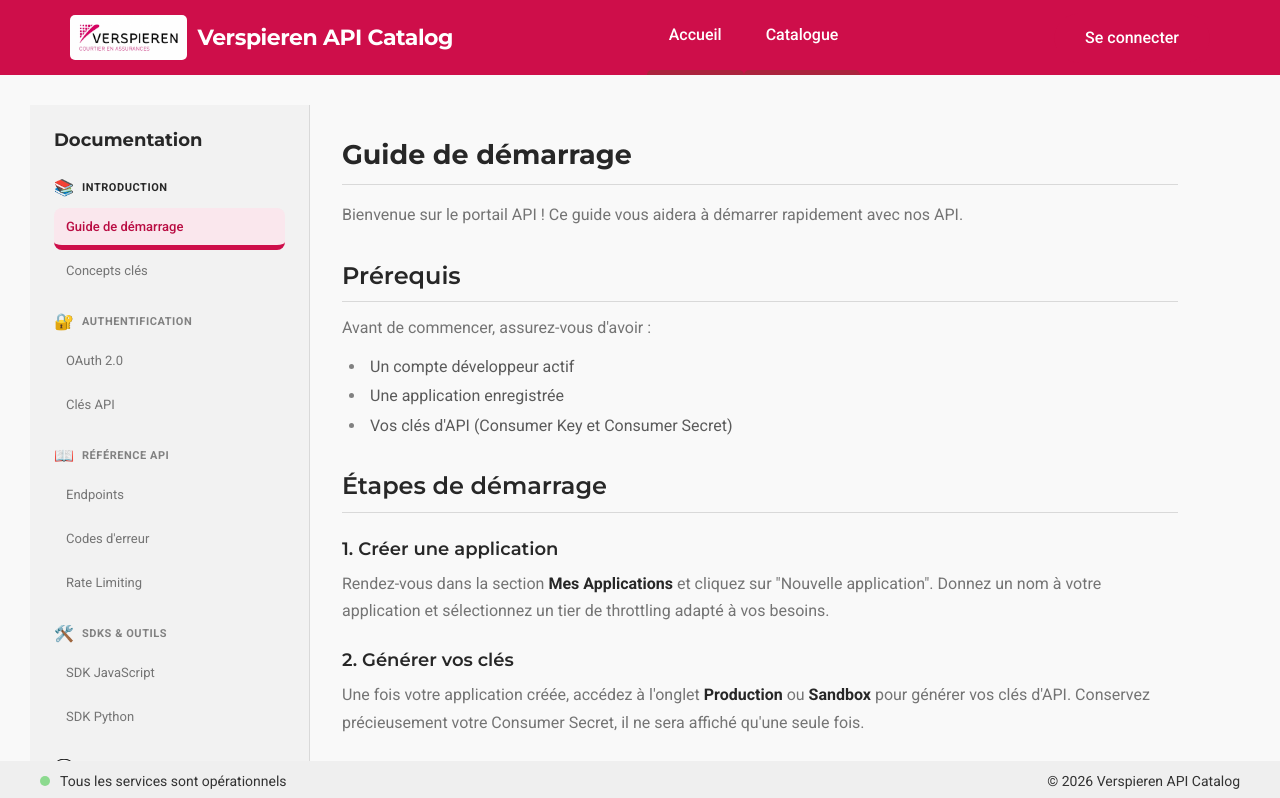
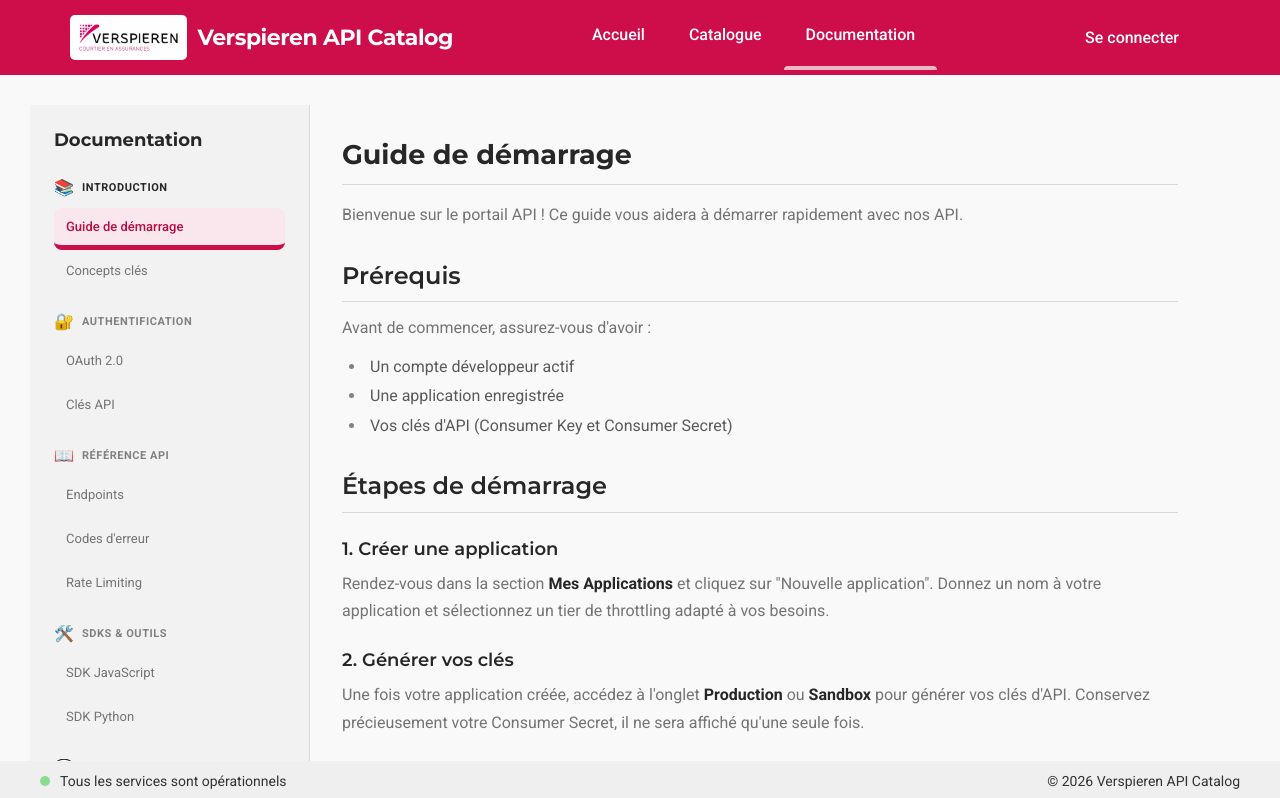
Before and after one commit to MrGlode/api-catalog, an Angular app: page /docs in a window 1280 px wide. Shown: the top 798 px of the page. Built offline with nearby package versions, Linux system fonts and the light colour scheme; no server answers.

Commit message:
update header

```diff
--- a/src/app/shared/layout/page-header/page-header.component.html
+++ b/src/app/shared/layout/page-header/page-header.component.html
@@ -26,6 +26,13 @@
         class="nav-link"
       >
         Catalogue
+      </a>
+      <a
+        routerLink="/docs"
+        routerLinkActive="active"
+        class="nav-link"
+      >
+        Documentation
       </a>
       @if (isAuthenticated$ | async) {
         <a
@@ -115,6 +122,14 @@
       >
         Catalogue
       </a>
+      <a
+        routerLink="/docs"
+        routerLinkActive="active"
+        class="mobile-nav-link"
+        (click)="closeMobileMenu()"
+      >
+        Documentation
+      </a>
       @if (isAuthenticated$ | async) {
         <a
           routerLink="/applications"
--- a/src/app/shared/layout/page-header/page-header.component.scss
+++ b/src/app/shared/layout/page-header/page-header.component.scss
@@ -2,6 +2,9 @@
  * Page Header Styles - Design System VP
  */
 
+// ========================================
+// HEADER BASE
+// ========================================
 .header {
   position: fixed;
   top: 0;
@@ -10,7 +13,7 @@
   z-index: 100;
   height: var(--vp-header-height);
   background: var(--vp-primary-500);
-  overflow: hidden;
+  overflow: visible;
   transition: 0.5s;
 }
 
@@ -57,7 +60,6 @@
     border-radius: var(--vp-border-radius-sm);
   }
 
-  // Fallback pour SVG
   svg {
     height: 100%;
     width: auto;
@@ -105,32 +107,31 @@
   text-decoration: none;
   transition: all var(--vp-transition-normal);
 
-  // Indicateur actif en bas
   &::after {
     content: '';
     position: absolute;
     right: 0;
-    bottom: -10px;
+    bottom: 0;
     left: 0;
-    height: 10px;
+    height: 4px;
     background: var(--vp-tertiary-500);
-    border-radius: 5px 5px 0 0;
-    transition: 0.3s all ease-in-out;
+    border-radius: 4px 4px 0 0;
+    transform: scaleY(0);
+    transform-origin: bottom;
+    transition: transform 0.3s ease-in-out;
   }
 
   &:hover {
     text-decoration: none;
 
     &::after {
-      bottom: 0;
+      transform: scaleY(1);
     }
   }
 
-  &.active {
-    &::after {
-      bottom: 0;
-      background: var(--vp-primary-200);
-    }
+  &.active::after {
+    transform: scaleY(1);
+    background: var(--vp-primary-200);
   }
 }
 
@@ -190,7 +191,6 @@
     opacity: 0;
     transform: translateY(-8px);
   }
-
   to {
     opacity: 1;
     transform: translateY(0);
@@ -265,31 +265,6 @@
 }
 
 // ========================================
-// LOGIN BUTTON
-// ========================================
-.btn-login {
-  display: inline-flex;
-  align-items: center;
-  gap: var(--vp-spacing-xxs);
-  padding: 9px 16px;
-  font-family: var(--vp-font-custom);
-  font-size: var(--vp-secondary-font-size);
-  font-weight: 500;
-  color: var(--vp-primary-500);
-  background: var(--vp-white);
-  border: none;
-  border-radius: var(--vp-btn-border-radius-sm);
-  cursor: pointer;
-  text-decoration: none;
-  transition: all var(--vp-transition-normal);
-
-  &:hover {
-    box-shadow: var(--vp-box-shadow-ml);
-    text-decoration: none;
-  }
-}
-
-// ========================================
 // MOBILE MENU TOGGLE
 // ========================================
 .mobile-menu-toggle {
@@ -304,8 +279,7 @@
   cursor: pointer;
   color: var(--vp-white);
 
-  svg,
-  i {
+  svg, i {
     width: 30px;
     height: 30px;
     font-size: 30px;
@@ -390,7 +364,7 @@
   }
 
   .logo-icon {
-    height: 55%; // Légèrement plus petit sur tablette
+    height: 55%;
   }
 
   .nav-link {
```
